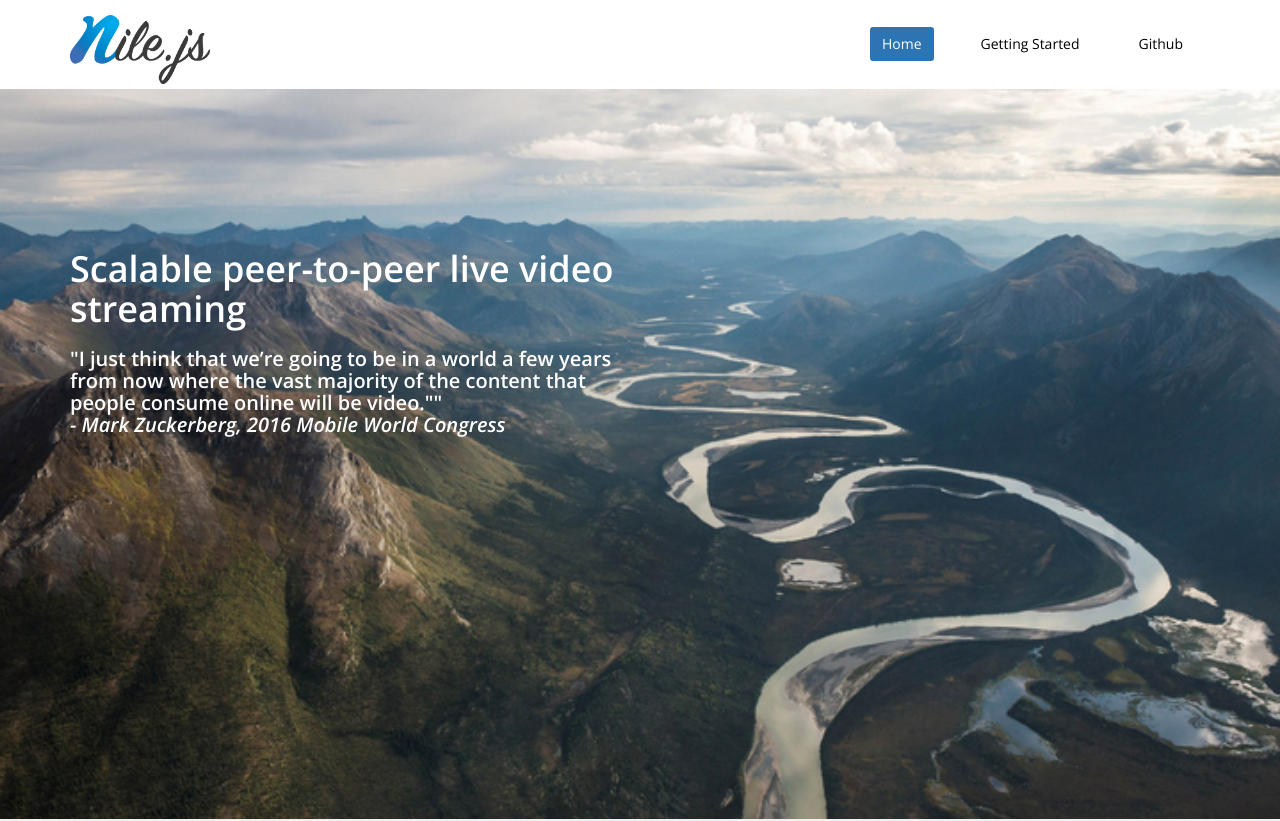
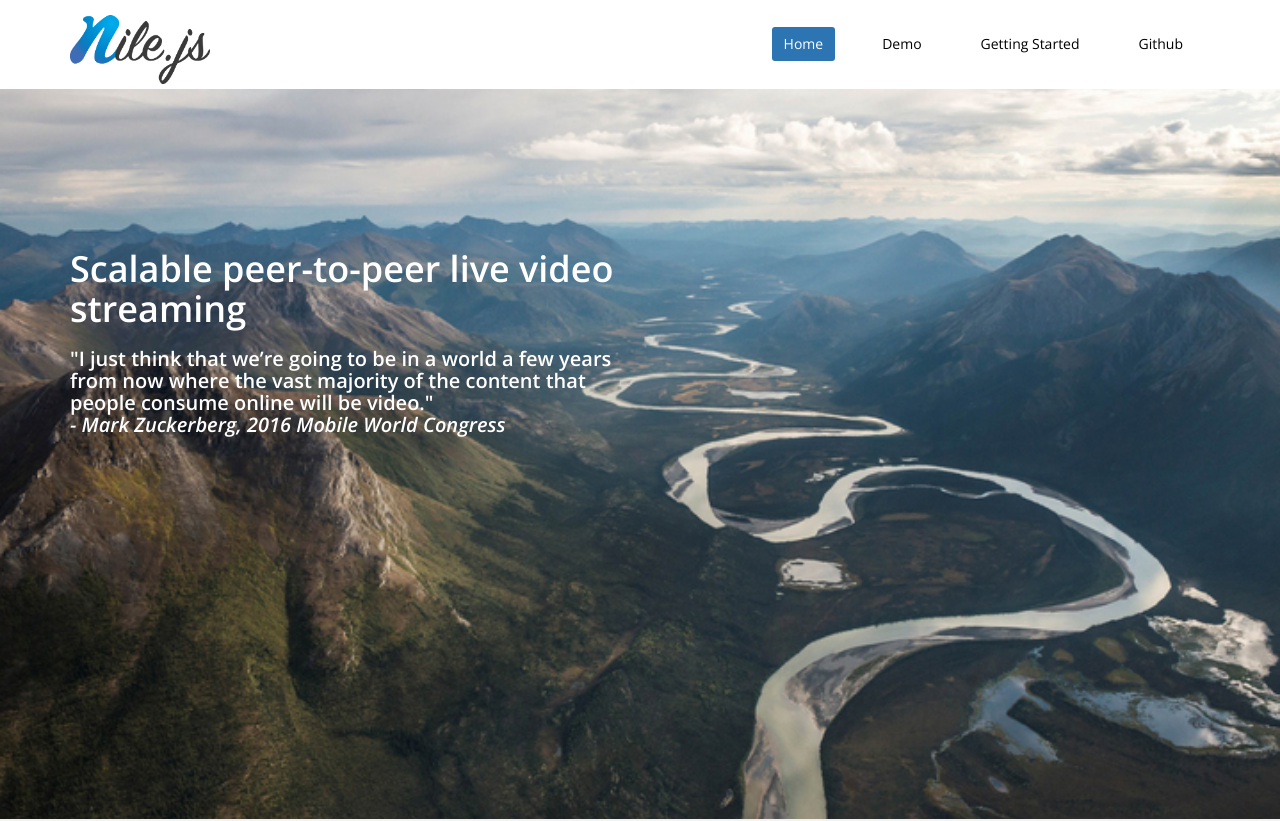
Before and after one commit to gitsummore/nile-is-landing, a website: page index.html in a window 1280 px wide. Shown: the top 821 px of the page. Drawn offline with nearby package versions, Linux system fonts and the light colour scheme; some packages are replaced by stand-ins of ours; a script that the page names is missing.

Commit message:
nile-is-landing with demo

```diff
--- a/index.html
+++ b/index.html
@@ -35,6 +35,7 @@
         <div class="collapse navbar-collapse navbar-right">
           <ul class="nav navbar-nav">
             <li class="active"><a href="https://nilejs.com/index.html">Home</a></li>
+            <li><a href="https://nilejs.com/demo.html">Demo</a></li>
             <li><a href="https://nilejs.com/docs.html">Getting Started</a></li>
             <li><a href="https://github.com/gitsummore/nile.js" target="_blank">Github</a></li>
           </ul>
@@ -56,7 +57,7 @@
               <div class="col-sm-6">
                 <div>
                   <h1 class="animation animated-item-1">Scalable peer-to-peer live video streaming</h1>
-                  <h2 class="animation animated-item-2">"I just think that we’re going to be in a world a few years from now where the vast majority of the content that people consume online will be video."" <br><i> - Mark Zuckerberg, 2016 Mobile World Congress </i></h2>
+                  <h2 class="animation animated-item-2">"I just think that we’re going to be in a world a few years from now where the vast majority of the content that people consume online will be video." <br><i> - Mark Zuckerberg, 2016 Mobile World Congress </i></h2>
                 </div>
               </div>
 
```
